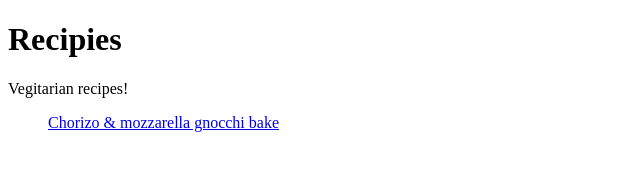
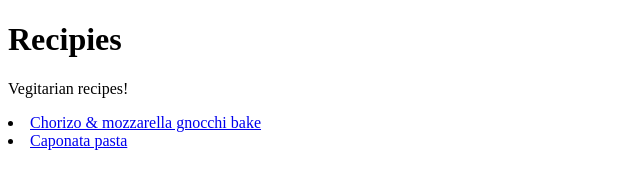
Before and after one commit to qsep/odin-recipies, a plain HTML site: page index.html in a window 1280 px wide. Shown: the whole page, without its empty margins (0-640 px from the left). Drawn offline with Linux system fonts and the light colour scheme.

Commit message:
Add link to caponata Make better list in index

```diff
--- a/index.html
+++ b/index.html
@@ -9,8 +9,9 @@
 <body>
     <h1>Recipies</h1>
     <p> Vegitarian recipes!</p>
-    <ul>
-        <a href="./recipies/gnocchi_bake.html" >Chorizo & mozzarella gnocchi bake</a>
+    <ul></ul>
+        <li><a href="./recipies/gnocchi_bake.html" >Chorizo & mozzarella gnocchi bake</a></li>
+        <li><a href="./recipies/caponata_pasta.html" >Caponata pasta</a></li>
     </ul>
 </body>
 </html>
```
